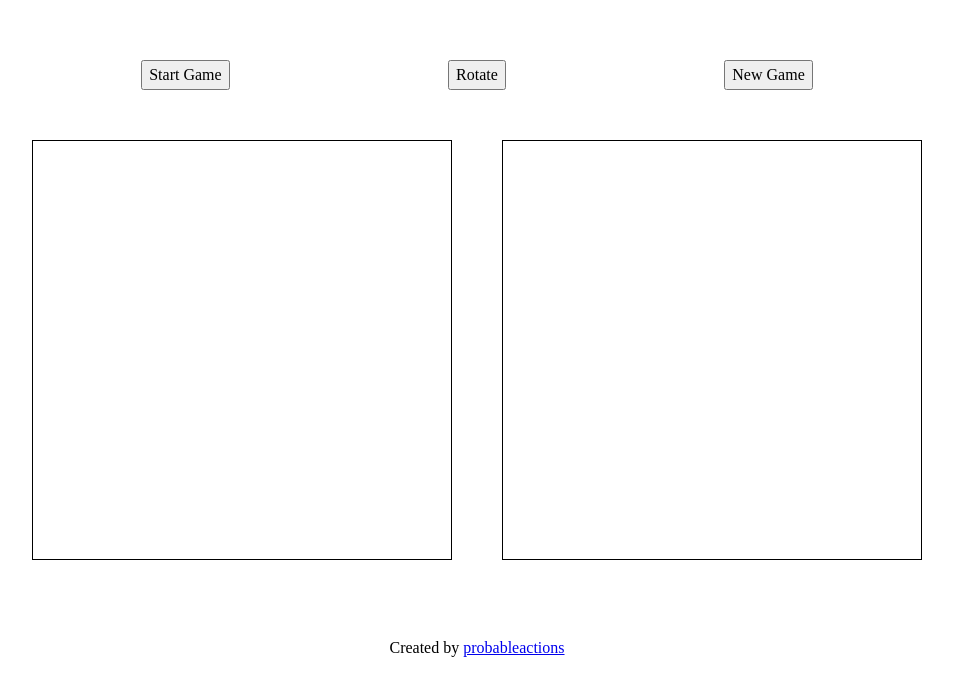
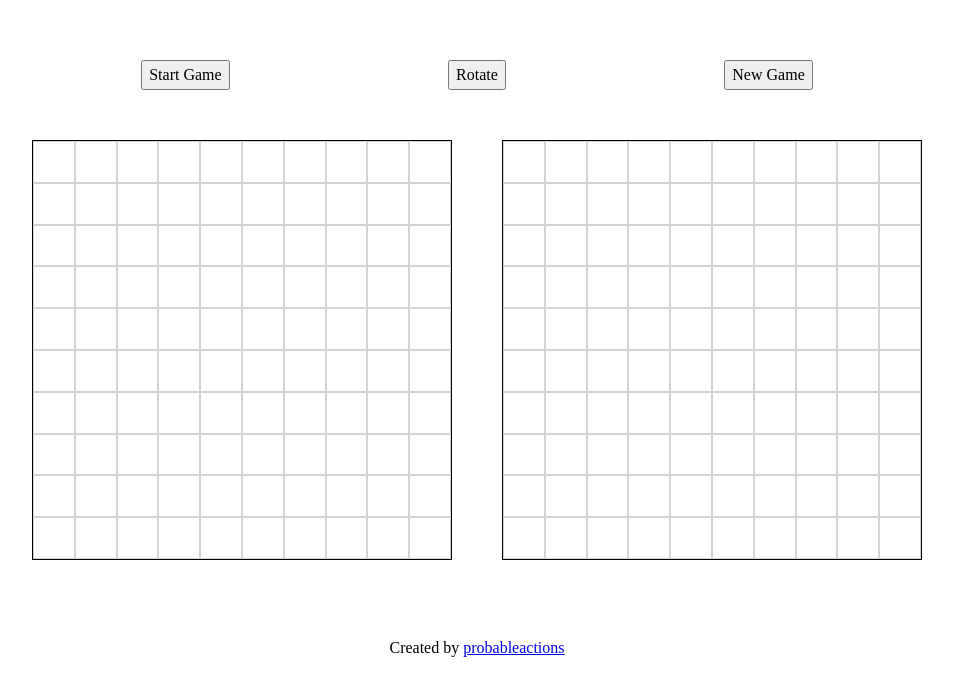
Before and after one commit to jlyon12/battleship, a website built with webpack: page src/template.html in a window 1280 px wide. Shown: the part 102-798 px from the top of the page, without its empty margins (163-1116 px from the left). Built offline with nearby package versions, Linux system fonts and the light colour scheme.

Commit message:
Generate empty gameboards on load

```diff
--- a/src/index.js
+++ b/src/index.js
@@ -1,3 +1,4 @@
 import './styles/reset.css';
 import './styles/main.scss';
 import './template.html';
+import gameState from './js/Game';
--- /dev/null
+++ b/src/js/Display.js
@@ -0,0 +1,32 @@
+const playerBoard = document.getElementById('playerBoard');
+const computerBoard = document.getElementById('computerBoard');
+
+const display = (() => {
+	const createPlayerBoard = () => {
+		for (let i = 0; i < 10; i += 1) {
+			for (let j = 0; j < 10; j += 1) {
+				const cell = document.createElement('div');
+				cell.classList.add('main__board__cell');
+				cell.dataset.coord = `${j},${i}`;
+				playerBoard.appendChild(cell);
+			}
+		}
+	};
+	const createComputerBoard = () => {
+		for (let i = 0; i < 10; i += 1) {
+			for (let j = 0; j < 10; j += 1) {
+				const cell = document.createElement('div');
+				cell.classList.add('main__board__cell');
+				cell.dataset.coord = `${j},${i}`;
+				computerBoard.appendChild(cell);
+			}
+		}
+	};
+
+	return {
+		createPlayerBoard,
+		createComputerBoard,
+	};
+})();
+
+export default display;
--- /dev/null
+++ b/src/js/Game.js
@@ -0,0 +1,14 @@
+import createPlayer from './Player';
+import createGameboard from './Gameboard';
+import display from './Display';
+
+const gameState = (() => {
+	const player = createPlayer('Player');
+	const computer = createPlayer('Computer');
+	const playerBoard = createGameboard();
+	const computerBoard = createGameboard();
+
+	display.createPlayerBoard();
+	display.createComputerBoard();
+})();
+export default gameState;
--- a/src/styles/main.scss
+++ b/src/styles/main.scss
@@ -29,5 +29,8 @@
 		border: 1px solid black;
 		display: grid;
 		grid-template: repeat(10, 1fr) / repeat(10, 1fr);
+		&__cell {
+			border: 1px solid lightgray;
+		}
 	}
 }
```
